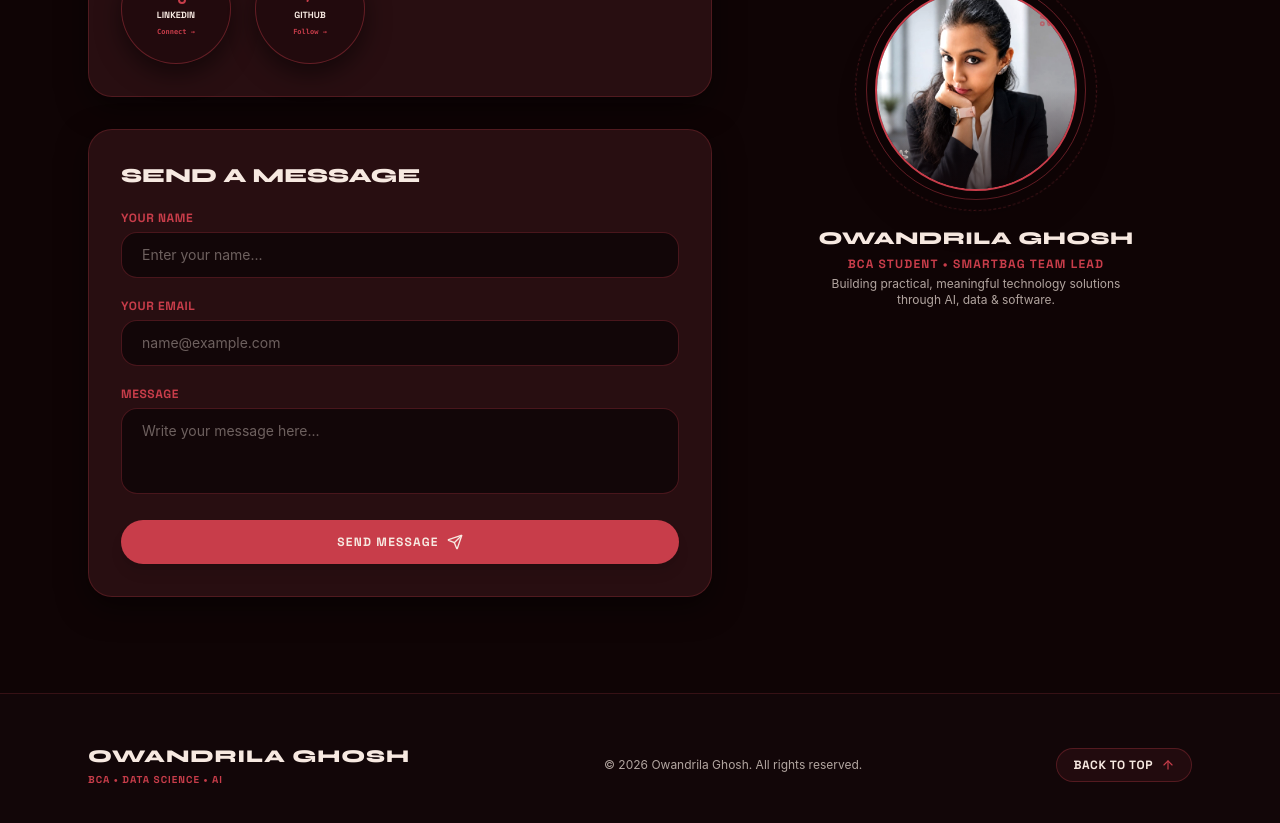
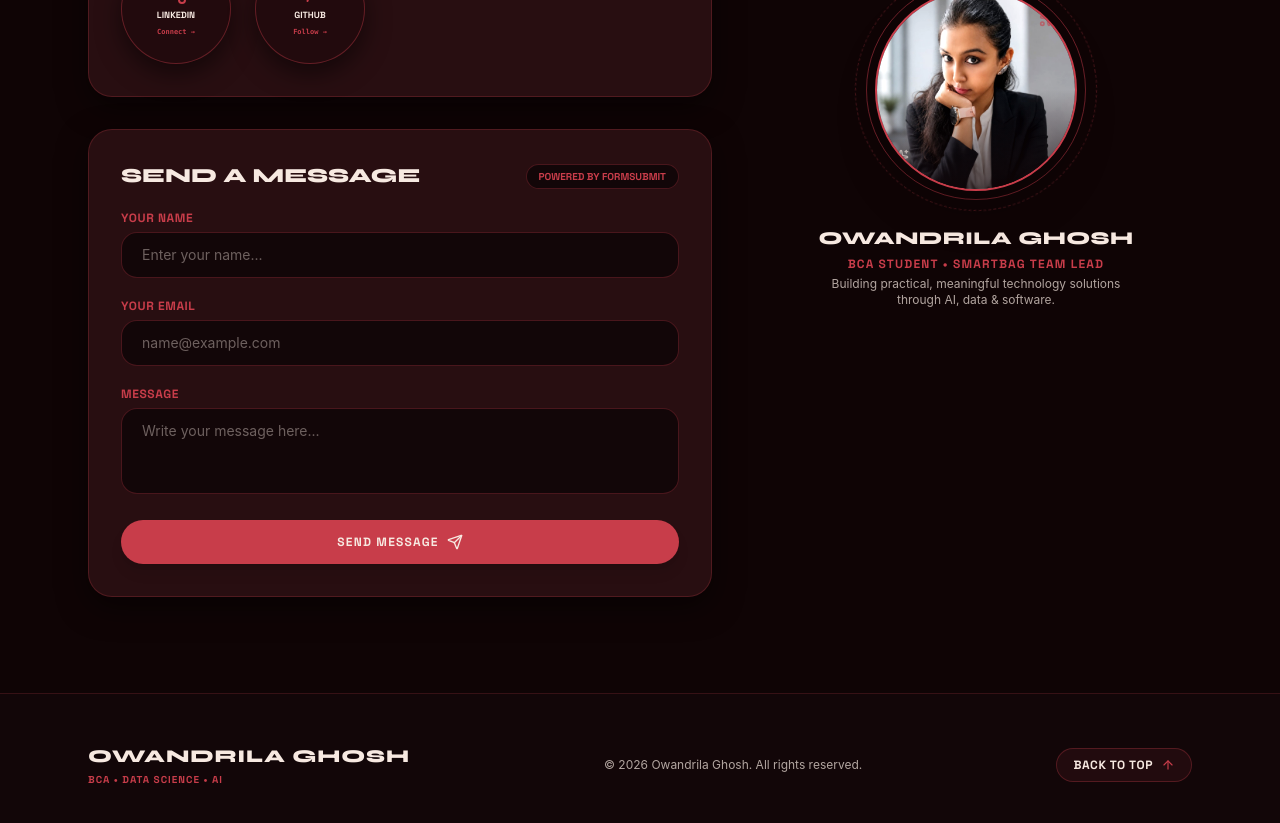
Before and after one commit to owandrila-codes/owandrila-ghosh, a React (Vite) app: page / in a window 1280 px wide. Shown: the part 10320-11143 px from the top of the page. Built offline with nearby package versions, Linux system fonts and the light colour scheme.

Commit message:
Integrate FormSubmit AJAX endpoint for direct email delivery to owandrila2006@gmail.com

```diff
--- a/src/components/Contact.tsx
+++ b/src/components/Contact.tsx
@@ -4,7 +4,9 @@ import { Mail, Share2, Code2, Copy, Check, Send, Sparkles } from 'lucide-react';
 
 export default function Contact() {
   const [copied, setCopied] = useState(false);
+  const [loading, setLoading] = useState(false);
   const [submitted, setSubmitted] = useState(false);
+  const [errorMsg, setErrorMsg] = useState('');
   const [formData, setFormData] = useState({
     name: '',
     email: '',
@@ -26,23 +28,47 @@ export default function Contact() {
     setFormData((prev) => ({ ...prev, [name]: value }));
   };
 
-  const handleSubmit = (e: React.FormEvent) => {
+  const handleSubmit = async (e: React.FormEvent) => {
     e.preventDefault();
     if (!formData.name || !formData.email || !formData.message) return;
 
-    // Construct Mailto URI to open visitor's email client directly to owandrila2006@gmail.com
-    const subject = encodeURIComponent(`Portfolio Inquiry from ${formData.name}`);
-    const body = encodeURIComponent(
-      `Name: ${formData.name}\nEmail: ${formData.email}\n\nMessage:\n${formData.message}`
-    );
-    const mailtoUrl = `mailto:${emailAddress}?subject=${subject}&body=${body}`;
+    setLoading(true);
+    setErrorMsg('');
 
-    // Open mail client
-    window.location.href = mailtoUrl;
+    try {
+      // Send form data to FormSubmit AJAX endpoint
+      const response = await fetch(`https://formsubmit.co/ajax/${emailAddress}`, {
+        method: 'POST',
+        headers: {
+          'Content-Type': 'application/json',
+          Accept: 'application/json',
+        },
+        body: JSON.stringify({
+          name: formData.name,
+          email: formData.email,
+          message: formData.message,
+          _subject: `New Portfolio Message from ${formData.name}`,
+          _template: 'table',
+          _captcha: 'false',
+        }),
+      });
 
+      if (response.ok) {
         setSubmitted(true);
         setFormData({ name: '', email: '', message: '' });
         setTimeout(() => setSubmitted(false), 6000);
+      } else {
+        throw new Error('Failed to send message');
+      }
+    } catch {
+      setErrorMsg('Failed to send automatically. Opening your email app...');
+      // Fallback to mailto
+      const subject = encodeURIComponent(`Portfolio Inquiry from ${formData.name}`);
+      const body = encodeURIComponent(`Name: ${formData.name}\nEmail: ${formData.email}\n\nMessage:\n${formData.message}`);
+      window.location.href = `mailto:${emailAddress}?subject=${subject}&body=${body}`;
+    } finally {
+      setLoading(false);
+    }
   };
 
   return (
@@ -147,7 +173,7 @@ export default function Contact() {
               </div>
             </div>
 
-            {/* Message Form Card */}
+            {/* Message Form Card (Powered by FormSubmit) */}
             <motion.form
               initial={{ opacity: 0, y: 20 }}
               whileInView={{ opacity: 1, y: 0 }}
@@ -155,9 +181,14 @@ export default function Contact() {
               onSubmit={handleSubmit}
               className="reference-card p-8 space-y-5"
             >
+              <div className="flex items-center justify-between">
                 <h4 className="font-display font-extrabold text-xl text-[#f7e9e1] uppercase">
                   Send A Message
                 </h4>
+                <span className="text-[10px] font-grotesk font-bold text-[#c83d4a] uppercase bg-[#120608] px-3 py-1 rounded-full border border-[rgba(200,61,74,0.3)]">
+                  POWERED BY FORMSUBMIT
+                </span>
+              </div>
 
               <div className="space-y-1.5">
                 <label className="text-xs font-grotesk font-bold text-[#c83d4a] uppercase tracking-wider block">
@@ -206,15 +237,22 @@ export default function Contact() {
 
               <button
                 type="submit"
-                className="w-full py-3.5 rounded-full bg-[#c83d4a] hover:bg-[#8b1e27] text-[#f7e9e1] font-grotesk font-bold text-xs uppercase tracking-widest transition-all shadow-lg flex items-center justify-center gap-2 cursor-pointer"
+                disabled={loading}
+                className="w-full py-3.5 rounded-full bg-[#c83d4a] hover:bg-[#8b1e27] text-[#f7e9e1] font-grotesk font-bold text-xs uppercase tracking-widest transition-all shadow-lg flex items-center justify-center gap-2 cursor-pointer disabled:opacity-50"
               >
-                <span>{submitted ? 'DISPATCHING EMAIL...' : 'SEND MESSAGE'}</span>
+                <span>{loading ? 'SENDING VIA FORMSUBMIT...' : submitted ? 'MESSAGE SENT!' : 'SEND MESSAGE'}</span>
                 <Send className="w-4 h-4" />
               </button>
 
               {submitted && (
                 <div className="p-3.5 rounded-2xl bg-[#8b1e27]/40 border border-[#c83d4a] text-xs font-grotesk text-[#f7e9e1] text-center shadow-lg">
-                  ✓ Message draft generated! Opening your email app to send to <strong>owandrila2006@gmail.com</strong>.
+                  ✓ Success! Your message has been sent to <strong>owandrila2006@gmail.com</strong> via FormSubmit.
+                </div>
+              )}
+
+              {errorMsg && (
+                <div className="p-3.5 rounded-2xl bg-[#220b0e] border border-[rgba(200,61,74,0.5)] text-xs font-grotesk text-[#c83d4a] text-center shadow-lg">
+                  {errorMsg}
                 </div>
               )}
             </motion.form>
```
Lines whose indentation alone changed are shown as unchanged.
